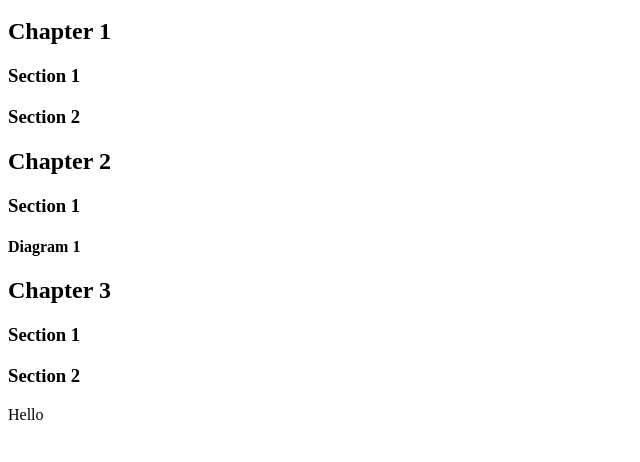
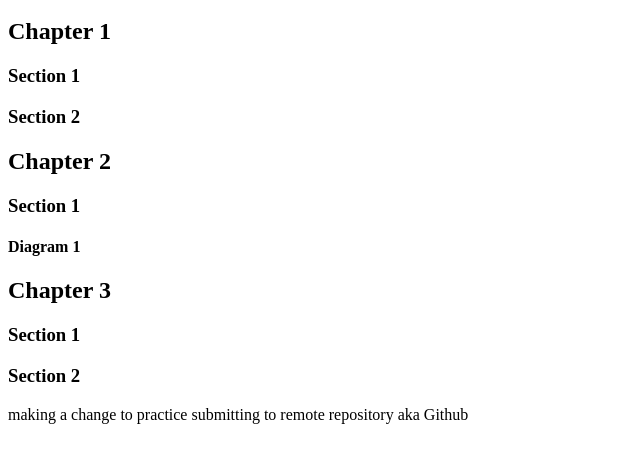
Before and after one commit to MrsM3/HeadingElement, a plain HTML site: page index.html in a window 1280 px wide. Shown: the part 48-510 px from the top of the page, without its empty margins (0-640 px from the left). Drawn offline with Linux system fonts and the light colour scheme.

Commit message:
Practicing

```diff
--- a/index.html
+++ b/index.html
@@ -9,4 +9,4 @@
     <h3>Section 1 </h3>
      <h3>Section 2</h3>
 
-     <p>Hello</p>
+     <p>making a change to practice submitting to remote repository aka Github</p>
```
